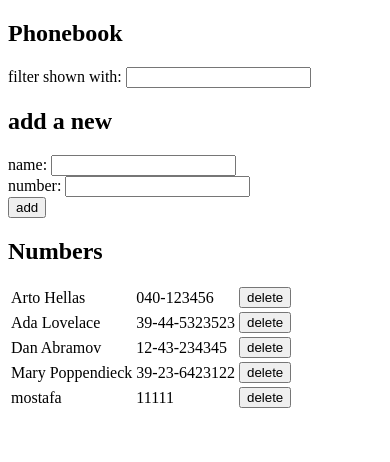
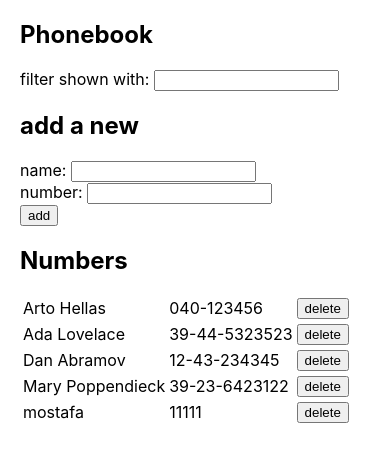
Before and after one commit to MostafaIn/fullStackOpen-2020, a React (Create React App) app in the folder part2/phonebook/: page / in a window 390 px wide. Shown: the top 462 px of the page. Built offline with nearby package versions, Linux system fonts and the light colour scheme; data requests are answered from the project's data file.

Commit message:
2.19: Phonebook step11

```diff
--- a/part2/phonebook/src/App.js
+++ b/part2/phonebook/src/App.js
@@ -5,17 +5,19 @@
 import Filter from './components/Filter'
 import PersonForm from './components/PersonForm'
 import Persons from './components/Persons'
+import Notification from './components/Notifcation'
 
 const App = () => {
   const [persons, setPersons] = useState([]);
   const [ newName, setNewName ] = useState('')
   const [ newNumber, setNewNumber ] = useState('')
   const [ searchName, setsearchName ] = useState('')
+  const [errorMessage, setErrorMessage] = useState('')
 
   useEffect(() => {
     personsServices.getAll()
     .then( response => setPersons(response))
-  }, [])
+  }, [persons])
 
   const handleChange = (e) =>{
     const {name, value} = e.target;
@@ -46,9 +48,13 @@
           if(window.confirm(`${newName} is already added to phonebook,replace the old number with a new one?`)){
             checkName.number = newNumber
             personsServices.update(checkName.id, checkName)
+            setErrorMessage(`updated ${newPerson.name} !`)
+            setTimeout(() => setErrorMessage(''),5000)
           }
         }else{
           personsServices.create(newPerson)
+          setErrorMessage(`Added ${newPerson.name} !`)
+          setTimeout(() => setErrorMessage(''),5000)
         }
 
         setNewName('')
@@ -60,6 +66,8 @@
       return;
     }
     personsServices.deletePerson(id)
+    setErrorMessage(`${name} deleted!`)
+    setTimeout(() => setErrorMessage(''),5000)
   }
 
   const searchedPersons = persons.filter(person => person.name.toLowerCase().includes(searchName.toLowerCase()));
@@ -68,6 +76,9 @@
   return (
     <div>
       <h2>Phonebook</h2>
+        <Notification
+          message={errorMessage}
+        />
         <Filter
           searchName={searchName}
           handleChange={handleChange}
--- /dev/null
+++ b/part2/phonebook/src/components/Notifcation.js
@@ -0,0 +1,17 @@
+import React from 'react'
+
+
+const Notifcation = ({message}) => {
+    console.log(message)
+    if (!message) {
+        return null
+      }
+
+      return (
+        <div className="notification">
+          {message}
+        </div>
+      )
+}
+
+export default Notifcation
--- /dev/null
+++ b/part2/phonebook/src/index.css
@@ -0,0 +1,29 @@
+body {
+    margin: 0;
+    padding-left: 20px;
+    font-family: -apple-system, BlinkMacSystemFont, "Segoe UI", "Roboto", "Oxygen",
+      "Ubuntu", "Cantarell", "Fira Sans", "Droid Sans", "Helvetica Neue",
+      sans-serif;
+    -webkit-font-smoothing: antialiased;
+    -moz-osx-font-smoothing: grayscale;
+  }
+
+  code {
+    font-family: source-code-pro, Menlo, Monaco, Consolas, "Courier New",
+      monospace;
+  }
+
+  .notification {
+    max-width: 400px;
+    color: green;
+    background: lightgrey;
+    font-size: 20px;
+    border-style: solid;
+    border-radius: 5px;
+    padding: 10px;
+    margin-bottom: 10px;
+  }
+
+  .error{
+    color: red;
+  }
--- a/part2/phonebook/src/index.js
+++ b/part2/phonebook/src/index.js
@@ -3,4 +3,7 @@
 
 import App from './App'
 
+import './index.css'
+
+
 ReactDOM.render(<App />, document.getElementById('root'));
```
